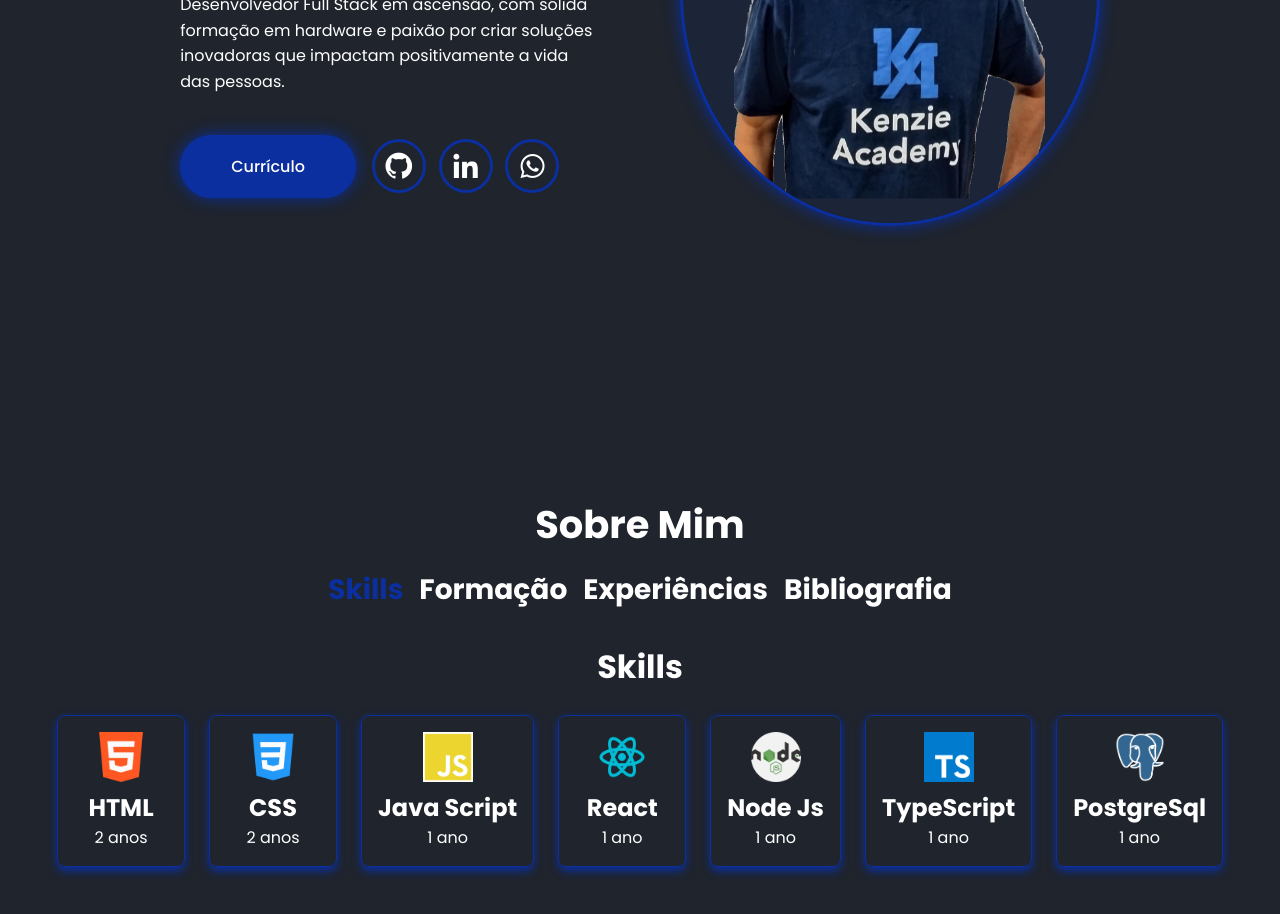
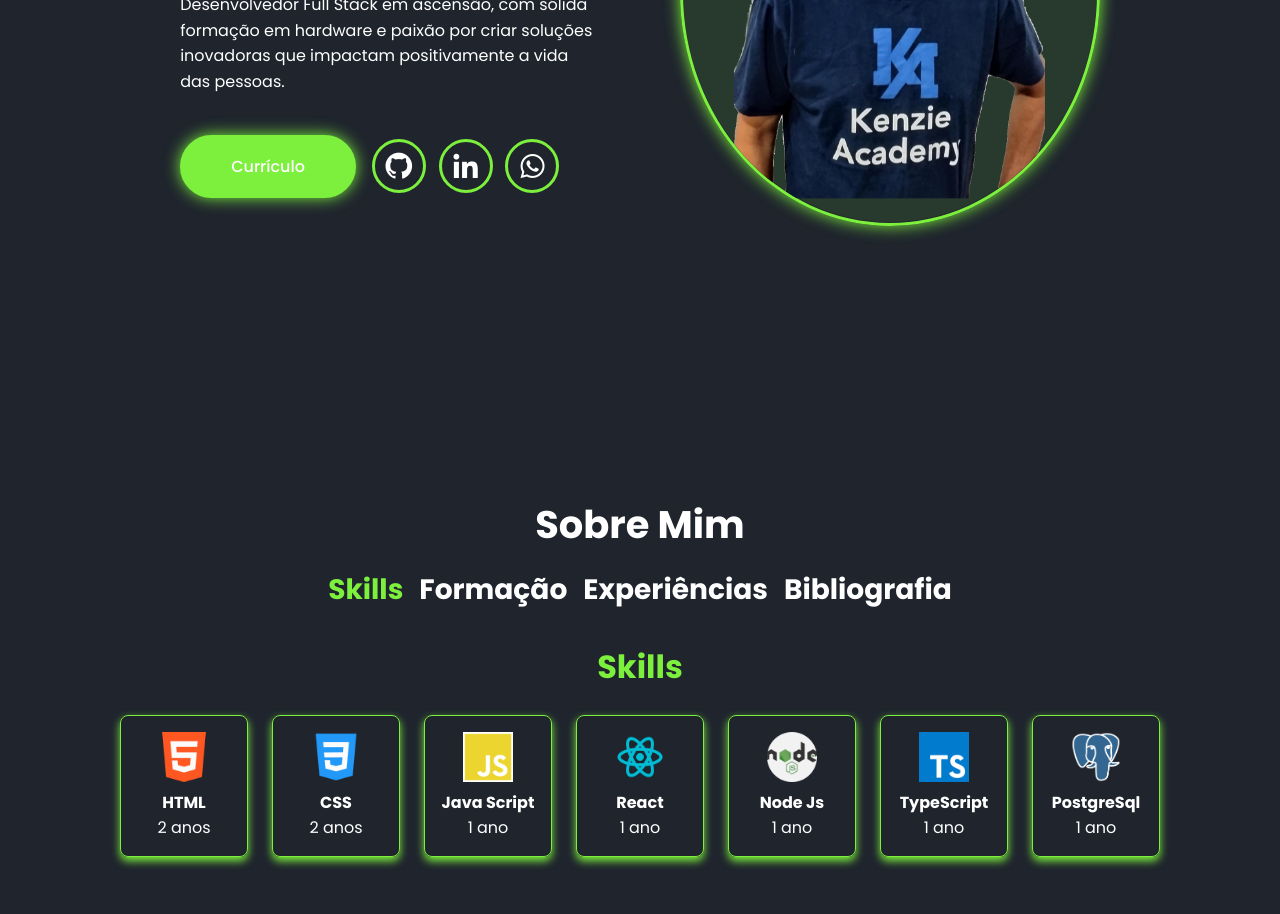
Before and after one commit to Wilrrama/portfolio_v2, a React (Vite) app: page / in a window 1280 px wide. Shown: the part 400-1314 px from the top of the page. Built offline with nearby package versions, Linux system fonts and the light colour scheme.

Commit message:
fix: styles about

```diff
--- a/index.html
+++ b/index.html
@@ -1,5 +1,5 @@
 <!doctype html>
-<html lang="pt-br">
+<html lang="pt_br">
 
 <head>
   <meta charset="UTF-8" />
--- a/src/components/about/components/bibliography/index.tsx
+++ b/src/components/about/components/bibliography/index.tsx
@@ -6,7 +6,7 @@ export function Bibliography() {
       <h1>Bibliografia</h1>
       <div className="container__bibliography">
         <div className="img__bibliography">
-          <img src="/perfil/home.png" alt="imagem do wilson" />
+          <img src="/perfil/bibliography.jpg" alt="imagem do wilson" />
         </div>
         <div className="details__bibliography">
           <p>
--- a/src/components/about/components/bibliography/style.ts
+++ b/src/components/about/components/bibliography/style.ts
@@ -12,6 +12,7 @@ export const StyledBibliography = styled.section`
     font-size: 2rem;
     font-weight: bold;
     margin-bottom: 1.5rem;
+    color: var(--main-color);
   }
 
   .container__bibliography {
@@ -29,6 +30,7 @@ export const StyledBibliography = styled.section`
     .img__bibliography {
       flex: 1;
       max-width: 200px;
+      box-shadow: 0 0 1rem var(--main-color);
 
       img {
         width: 100%;
--- a/src/components/about/components/diplomas/style.ts
+++ b/src/components/about/components/diplomas/style.ts
@@ -9,6 +9,7 @@ export const StyledDiplomas = styled.section`
   h1 {
     font-size: 2rem;
     margin-bottom: 1.5rem;
+    color: var(--main-color);
   }
 
   .diplomas__list {
--- a/src/components/about/components/experience/style.ts
+++ b/src/components/about/components/experience/style.ts
@@ -9,12 +9,12 @@ export const StyledExperience = styled.section`
   h1 {
     text-align: center;
     font-size: 2rem;
-    font-weight: bold;
     margin-bottom: 1rem;
+    color: var(--main-color);
   }
 
   .experience__list {
-    width: 100%;
+    width: 90%;
     max-width: 800px;
     list-style: none;
     padding: 0;
--- a/src/components/about/components/skills/style.ts
+++ b/src/components/about/components/skills/style.ts
@@ -11,6 +11,7 @@ export const StyledSkills = styled.section`
     font-size: 2rem;
     font-weight: bold;
     margin-bottom: 1rem;
+    color: var(--main-color);
   }
 
   .skill__list {
@@ -22,8 +23,7 @@ export const StyledSkills = styled.section`
 
     li {
       display: flex;
-      min-width: 8rem;
-
+      width: 8rem;
       flex-direction: column;
       align-items: center;
       transition: transform 0.3s ease, box-shadow 0.3s ease;
@@ -34,8 +34,11 @@ export const StyledSkills = styled.section`
 
       &:hover {
         transform: scale(1.1);
+        box-shadow: 0 0 2rem var(--main-color);
+      }
 
-        box-shadow: 0 0 2rem var(--main-color);
+      h2 {
+        font-size: 1rem;
       }
 
       img {
--- a/src/components/about/style.ts
+++ b/src/components/about/style.ts
@@ -120,7 +120,7 @@ export const StyledAbout = styled.section`
         border-radius: 1rem;
         box-shadow: 0 0 0.5rem var(--main-color);
         width: 200px;
-        align-self: center;
+        text-align: center;
       }
     }
   }
--- a/src/styles/globalStyles.ts
+++ b/src/styles/globalStyles.ts
@@ -15,7 +15,8 @@ export const GlobalStyles = createGlobalStyle`
    :root {
      --bg-color: #1f242d;
      --second-bg-color: #323946;
-     --main-color: #0B2F9F;
+     /* --main-color: #0B2F9d; */
+     --main-color: #7cf03d;
      --white-color: #fff;
      --disable-color: #fff3;
   }
```
Also changed, not shown: public/perfil/bibliography.jpg (added).
